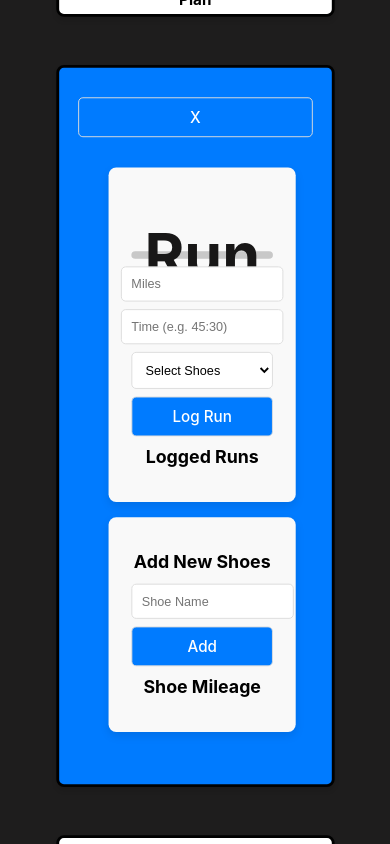
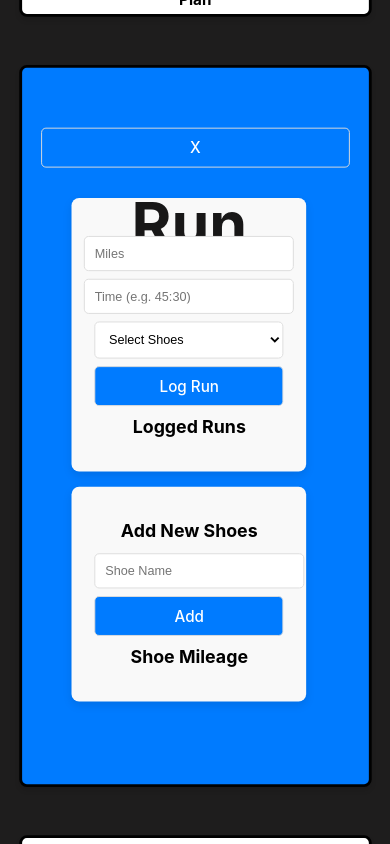
Before and after one commit to tulloch022/marathoner, a React (Vite) app: page / in a window 390 px wide. Both pictures are taken after a click on the button "Track". Built offline with nearby package versions, Linux system fonts and the light colour scheme.

Commit message:
improved styling of tracker

```diff
--- a/src/index.css
+++ b/src/index.css
@@ -85,11 +85,9 @@ h1, p {
 
 .text-xl {
   font-size: 4em;
-  background-color: rgb(200, 200, 200);
   color: rgb(24, 23, 23);
   margin: 0 auto;
   border-radius: .25em;
-  margin-top: 1em;
 }
 
 .box-container {
@@ -119,7 +117,7 @@ h1, p {
   }
 
   .box-under-arrow {
-    width: 75% !important;
+    width: 95% !important;
     font-size: 1em;
     line-height: 0.5em;
   }
```
